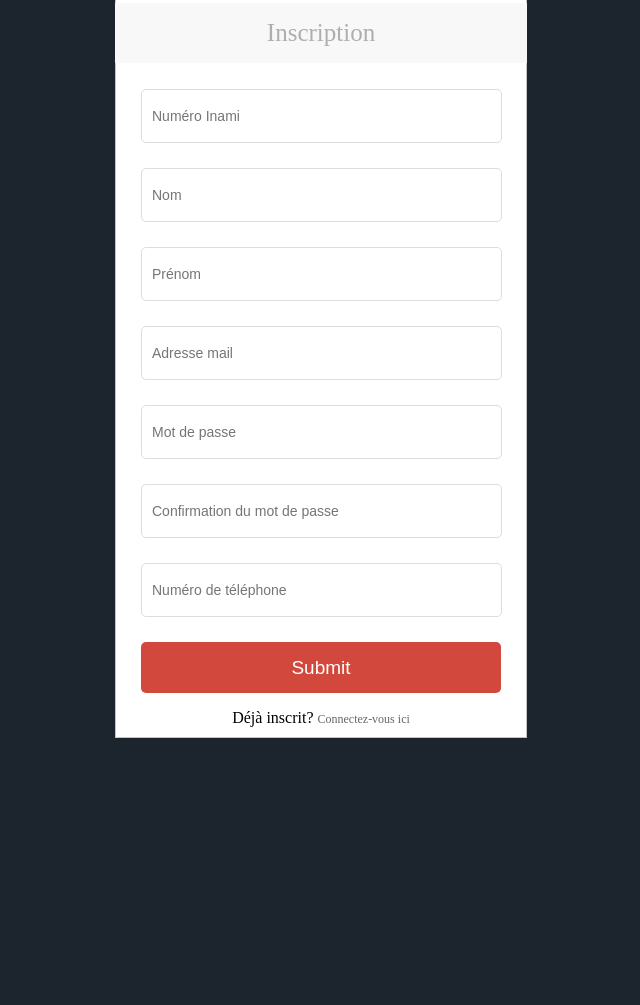
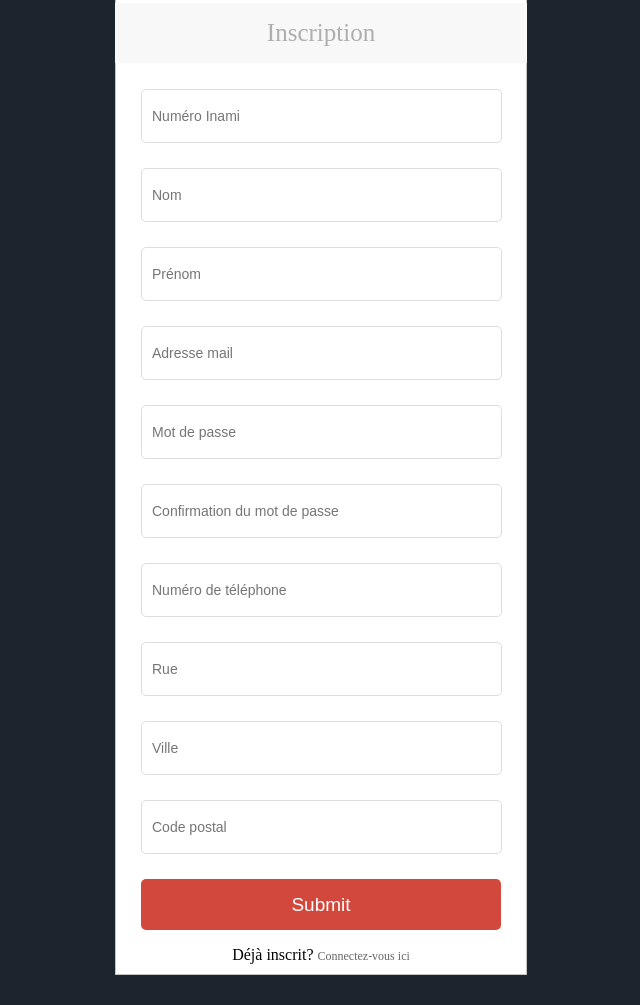
Before and after one commit to Jordan-Argyropoulos/gestion_infirmieres, a PHP site: page /frontregister.php in a window 1280 px wide. Shown: the part 31-1036 px from the top of the page, without its empty margins (319-959 px from the left). Before the commit the page ends 769 px from the top, so only its background shows below. Run offline with PHP 8.4, Linux system fonts and the light colour scheme; data that the repository does not hold is empty.

Commit message:
modif frontregister 05/12/21

```diff
--- a/frontregister.php
+++ b/frontregister.php
@@ -10,13 +10,16 @@
 <!-- faudra certainement adapter avec la table adresse -->
 <form class="box" action="./php/register.php" method="post" >
 	<h1 class="box-logo box-title"><a>Inscription</a></h1>
-   <input type="text" class="box-input" name="numero_inami" placeholder="Numéro Inami" required />
+   <input type="number" class="box-input" name="numero_inami" placeholder="Numéro Inami" required />
 	<input type="text" class="box-input" name="nom" placeholder="Nom" required  />
    <input type="text" class="box-input" name="prenom" placeholder="Prénom" required  />
    <input type="text" class="box-input" name="adresse_mail" placeholder="Adresse mail" required id="email" />
    <input type="password" class="box-input" name="password" placeholder="Mot de passe" required id="password"/>
    <input type="password" class="box-input" name="password_confirm" placeholder="Confirmation du mot de passe" required  />
-   <input type="text" class="box-input" name="numero_telephone" placeholder="Numéro de téléphone" required />
+   <input type="tel" class="box-input" name="numero_telephone" placeholder="Numéro de téléphone" required />
+   <input type="text" class="box-input" name="rue" placeholder="Rue" required />
+   <input type="text" class="box-input" name="ville" placeholder="Ville" required />
+   <input type="number" class="box-input" name="code_postal" placeholder="Code postal" required />
    <input type="submit" name="valider" class="box-button" onclick="validate()" />
    <p class="box-register">Déjà inscrit? <a href="index.php">Connectez-vous ici</a></p>
 </form>
```
